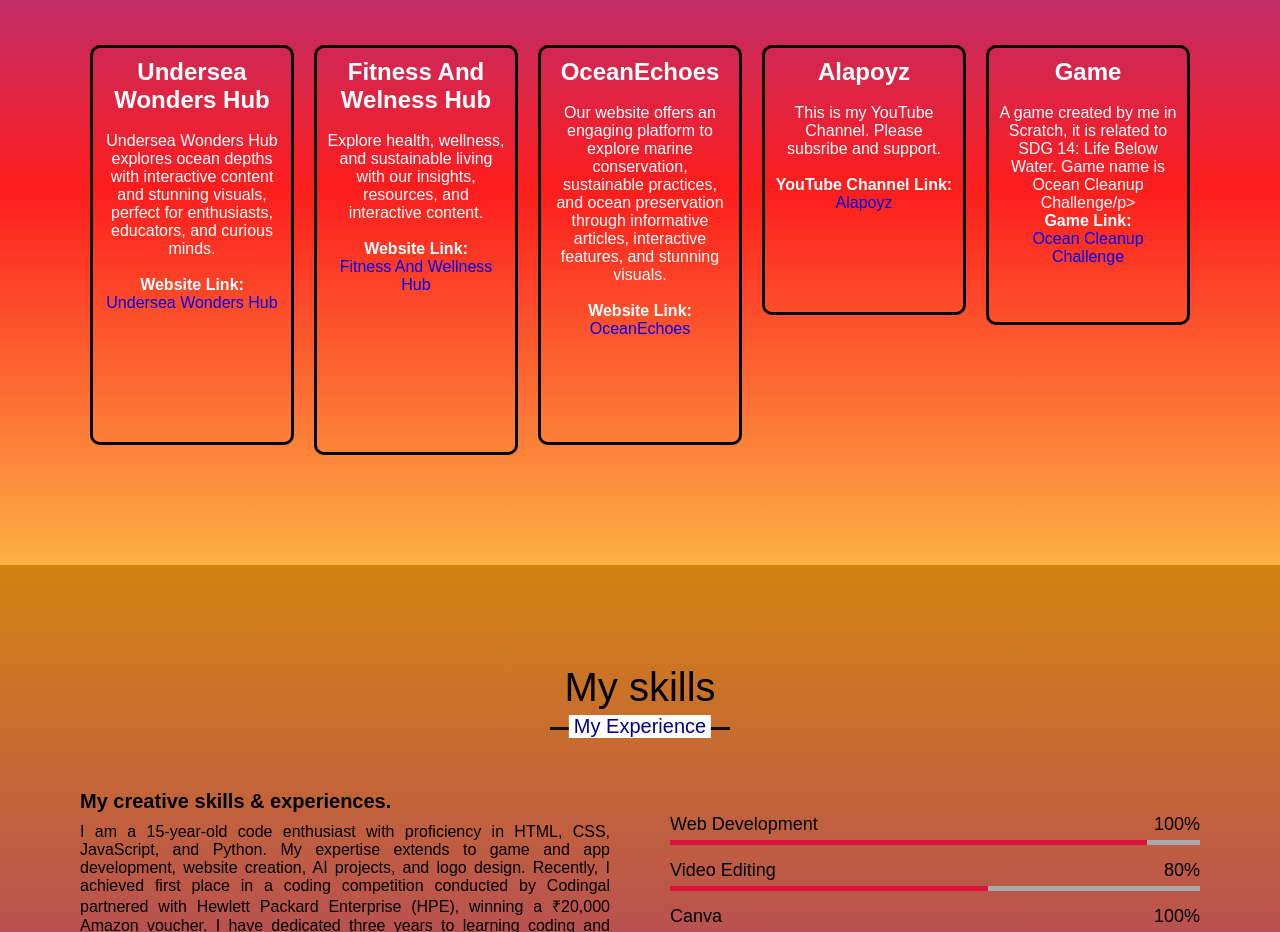
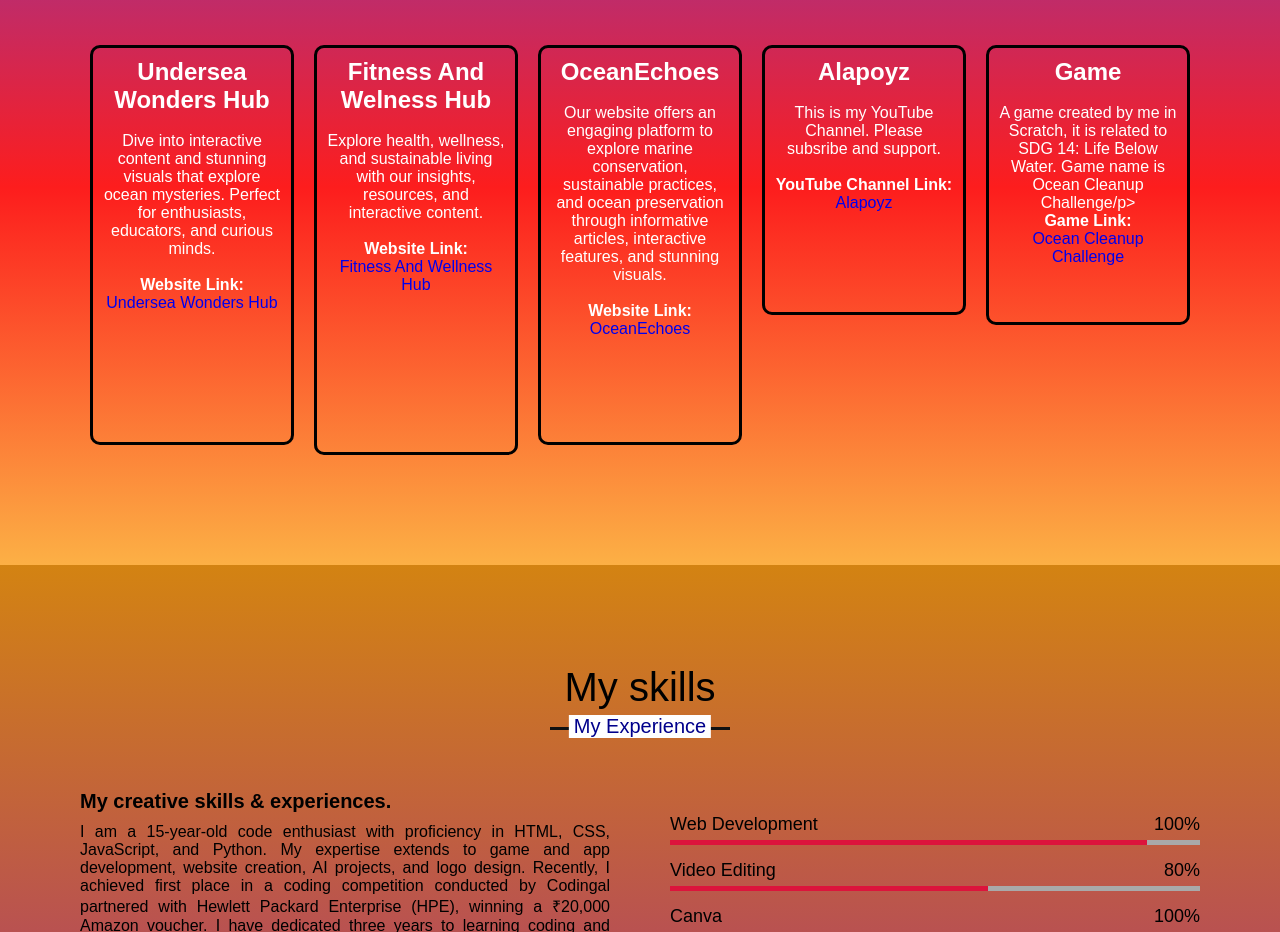
Before and after one commit to bandyrdxl/ZenTech, a plain HTML site: page index.html in a window 1280 px wide. Shown: the part 2600-3532 px from the top of the page. Drawn offline with nearby package versions, Linux system fonts and the light colour scheme.

Commit message:
Update index.html

```diff
--- a/index.html
+++ b/index.html
@@ -108,7 +108,7 @@
                           <div class="card-1">
                           <h1>Undersea Wonders Hub</h1>
                               <br>
-                          <p>Undersea Wonders Hub explores ocean depths with interactive content and stunning visuals, perfect for enthusiasts, educators, and curious minds.</p>
+                          <p>Dive into interactive content and stunning visuals that explore ocean mysteries. Perfect for enthusiasts, educators, and curious minds.</p>
                               <br>
                               <p><b>Website Link:</b></p><a href="https://bandyrdxl.github.io/underseawondershub/">Undersea Wonders Hub</a>
                           </div>
```
